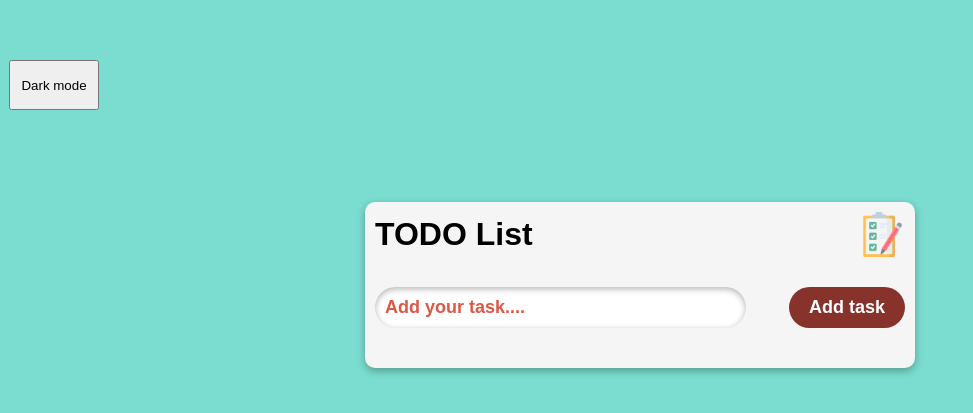
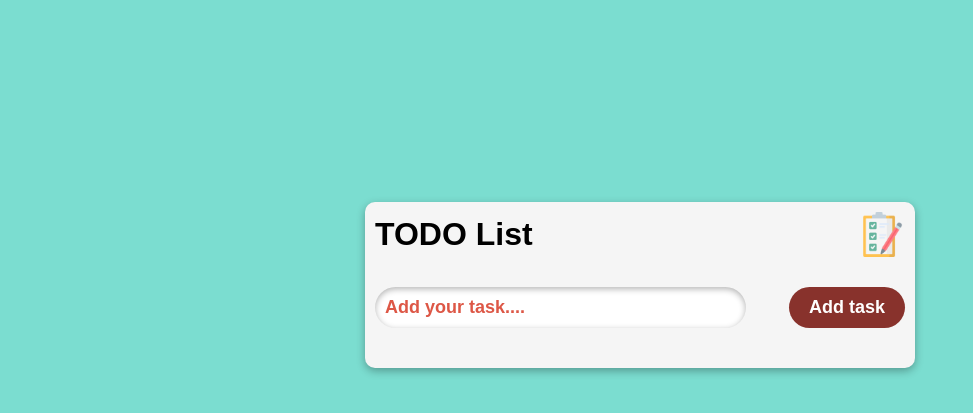
Before and after one commit to Anishrawat123/Todos-list-project, a plain HTML site: page index.html in a window 1280 px wide. Shown: the part 115-528 px from the top of the page, without its empty margins (0-973 px from the left). Drawn offline with Linux system fonts and the light colour scheme.

Commit message:
Update index.html

```diff
--- a/index.html
+++ b/index.html
@@ -23,9 +23,7 @@
     <li>Task 3 </li> -->
   </ul>
 </div>
-<div>
-   <button class="mode" >Dark mode</button>
-</div>
+
 <script src="toda.js "></script>
 </body>
 </html>
```
